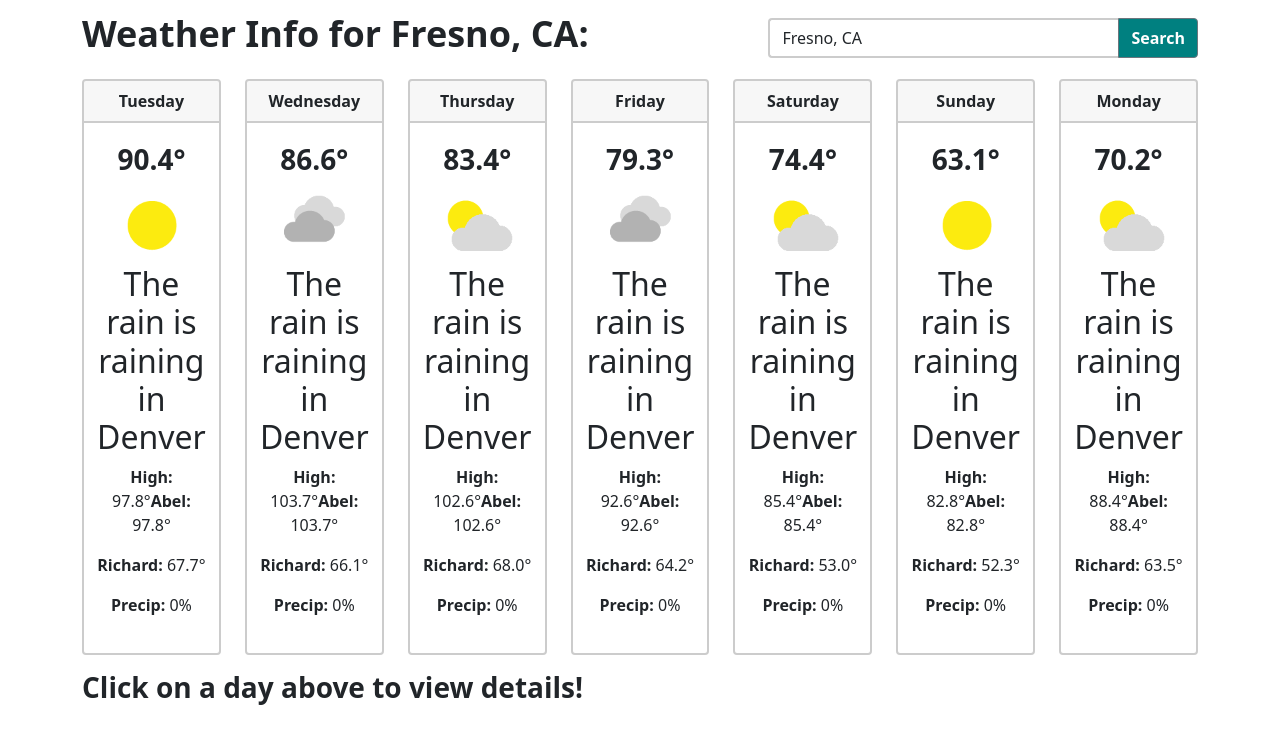
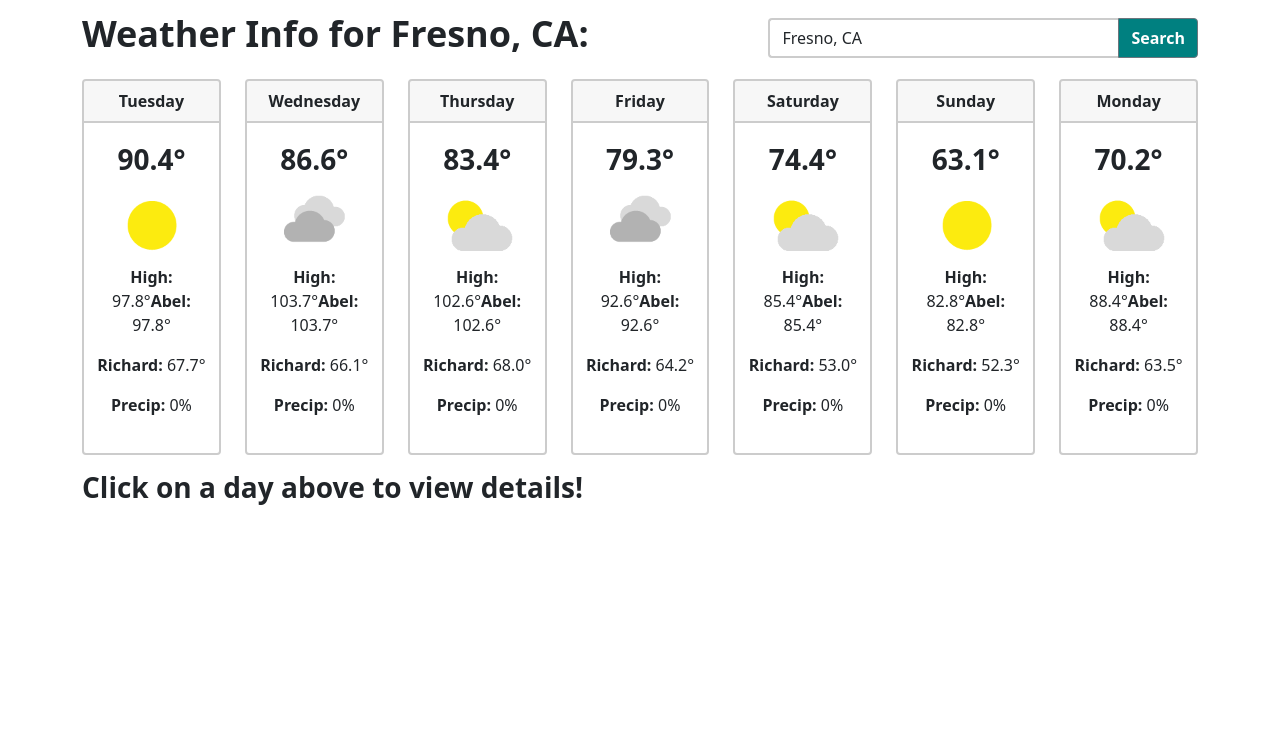
Before and after one commit to scullenBitwise/weather-app-collab, a React (Create React App) app: page / in a window 1280 px wide. Shown: the top 744 px of the page. Built offline with nearby package versions, Linux system fonts and the light colour scheme; no server answers.

Commit message:
h2 removed

```diff
--- a/src/components/DayCard.jsx
+++ b/src/components/DayCard.jsx
@@ -27,7 +27,6 @@ function DayCard({
               alt={description}
             />
             <p>
-              <h2 >The rain is raining in Denver</h2>
               <strong>High:</strong> {printFixedDigits(high)}°
               <strong>Abel:</strong> {printFixedDigits(high)}°
             </p>
```
